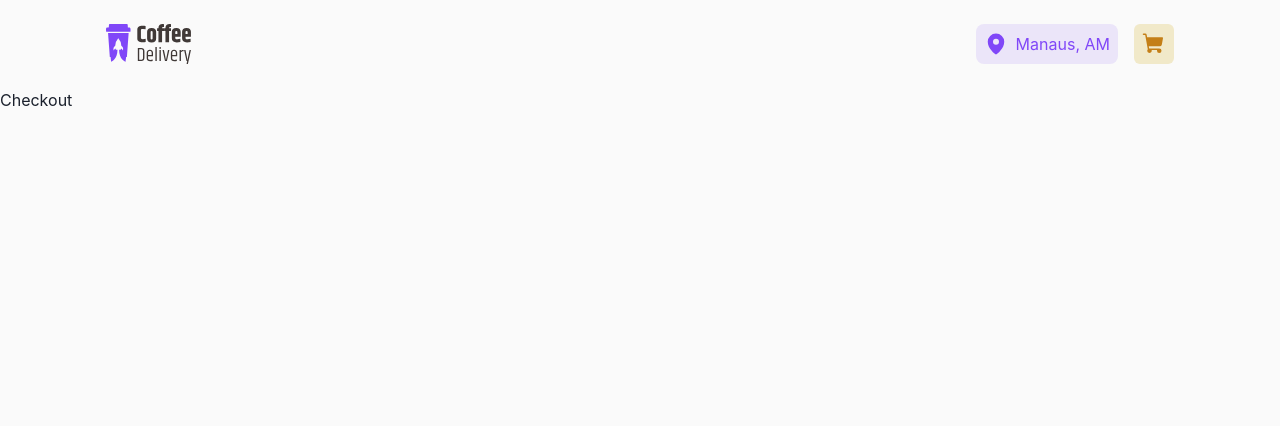
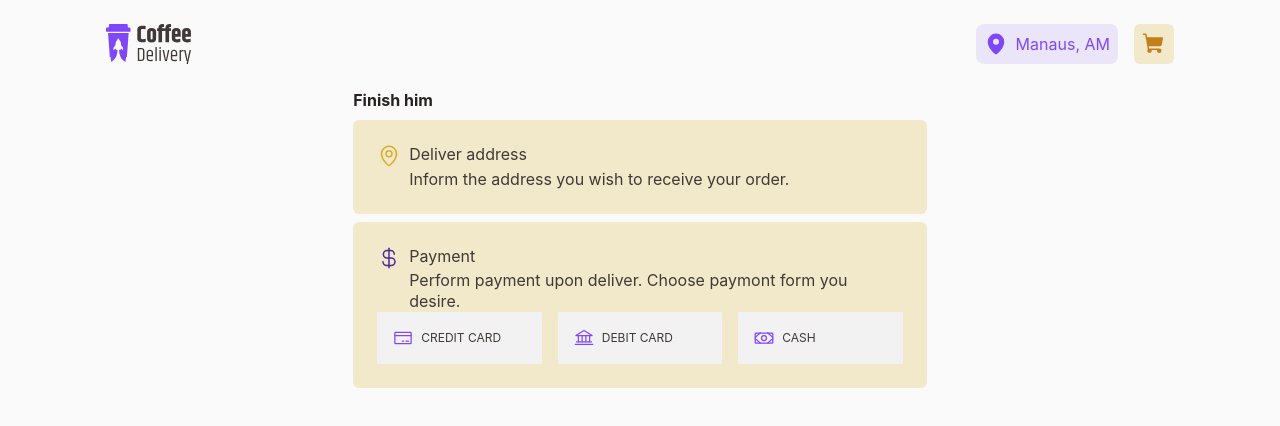
Before and after one commit to ssdev-95/ignite-2022-module-02-challenge-coffee-delivery, a React (Vite) app: page /checkout in a window 1280 px wide. Shown: the top 426 px of the page. Built offline with nearby package versions, Linux system fonts and the light colour scheme.

Commit message:
update: checkout pages cards

```diff
--- a/src/pages/checkout.tsx
+++ b/src/pages/checkout.tsx
@@ -1,9 +1,162 @@
 import { useEffect } from 'react'
+
+import {
+	Container,
+	Text,
+	VStack,
+	HStack,
+	useTheme
+} from '@chakra-ui/react'
+
+import {
+	Bank, Money, MapPin, CreditCard, CurrencyDollar
+} from 'phosphor-react'
 
 export function Checkout() {
   useEffect(() => {
     document.title = 'Coffee Delivery | Checkout'
   }, [])
 
-  return <h1>Checkout</h1>
+	const theme = useTheme()
+
+  return (
+		<Container as="main">
+			<VStack space={2}>
+				<Text
+					as="strong"
+					alignSelf="flex-start"
+					color={theme.colors.base.title}
+				>
+					Finish him
+				</Text>
+
+				<Container
+					p={6}
+					rounded="md"
+					bg={theme.colors.yellow.light}
+				>
+					<HStack alignItems="flex-start">
+						<MapPin
+							size={24}
+							color={theme.colors.yellow.medium}
+						/>
+
+						<VStack
+							alignItems="flex-start"
+							spacing={1}
+						>
+							<Text
+								color={theme.colors.base.subtitle}
+								lineHeight={1.3}
+							>
+								Deliver address
+							</Text>
+							<Text
+								lineHeight={1.3}
+								color={theme.colors.base.subtitle}
+							>
+								Inform the address you wish to receive your order.
+							</Text>
+						</VStack>
+					</HStack>
+				</Container>
+
+				<Container
+					p={6}
+					rounded="md"
+					bg={theme.colors.yellow.light}
+				>
+					<HStack alignItems="flex-start">
+						<CurrencyDollar
+							size={24}
+							color={theme.colors.purple.dark}
+						/>
+
+						<VStack
+							alignItems="flex-start"
+							spacing={1}
+						>
+							<Text
+								color={theme.colors.base.subtitle}
+								lineHeight={1.3}
+							>
+								Payment
+							</Text>
+
+							<Text
+								lineHeight={1.3}
+								color={theme.colors.base.subtitle}
+							>
+								Perform payment upon deliver. Choose paymont form you desire.
+							</Text>
+						</VStack>
+					</HStack>
+
+					<HStack flexWrap="wrap" spacing={4}>
+					<HStack
+						p={4}
+						flex={1}
+						rounded="sm"
+						bg={theme.colors.base.card}
+					>
+						<CreditCard
+							size={20}
+							color={theme.colors.purple.medium}
+						/>
+
+						<Text
+							fontSize="xs"
+							textTransform="uppercase"
+							color={theme.colors.base.subtitle}
+						>
+							Credit card
+						</Text>
+					</HStack>
+
+					<HStack
+						p={4}
+						flex={1}
+						rounded="sm"
+						bg={theme.colors.base.card}
+					>
+						<Bank
+							size={20}
+							color={theme.colors.purple.medium}
+						/>
+
+						<Text
+							fontSize="xs"
+							textTransform="uppercase"
+							color={theme.colors.base.subtitle}
+						>
+							Debit card
+						</Text>
+					</HStack>
+
+					<HStack
+						p={4}
+						flex={1}
+						rounded="sm"
+						bg={theme.colors.base.card}
+					>
+						<Money
+							size={20}
+							color={theme.colors.purple.medium}
+						/>
+
+						<Text
+							fontSize="xs"
+							textTransform="uppercase"
+							color={theme.colors.base.subtitle}
+						>
+							Cash
+						</Text>
+					</HStack>
+					</HStack>
+				</Container>
+			</VStack>
+
+			<VStack></VStack>
+		</Container>
+	)
 }
```
